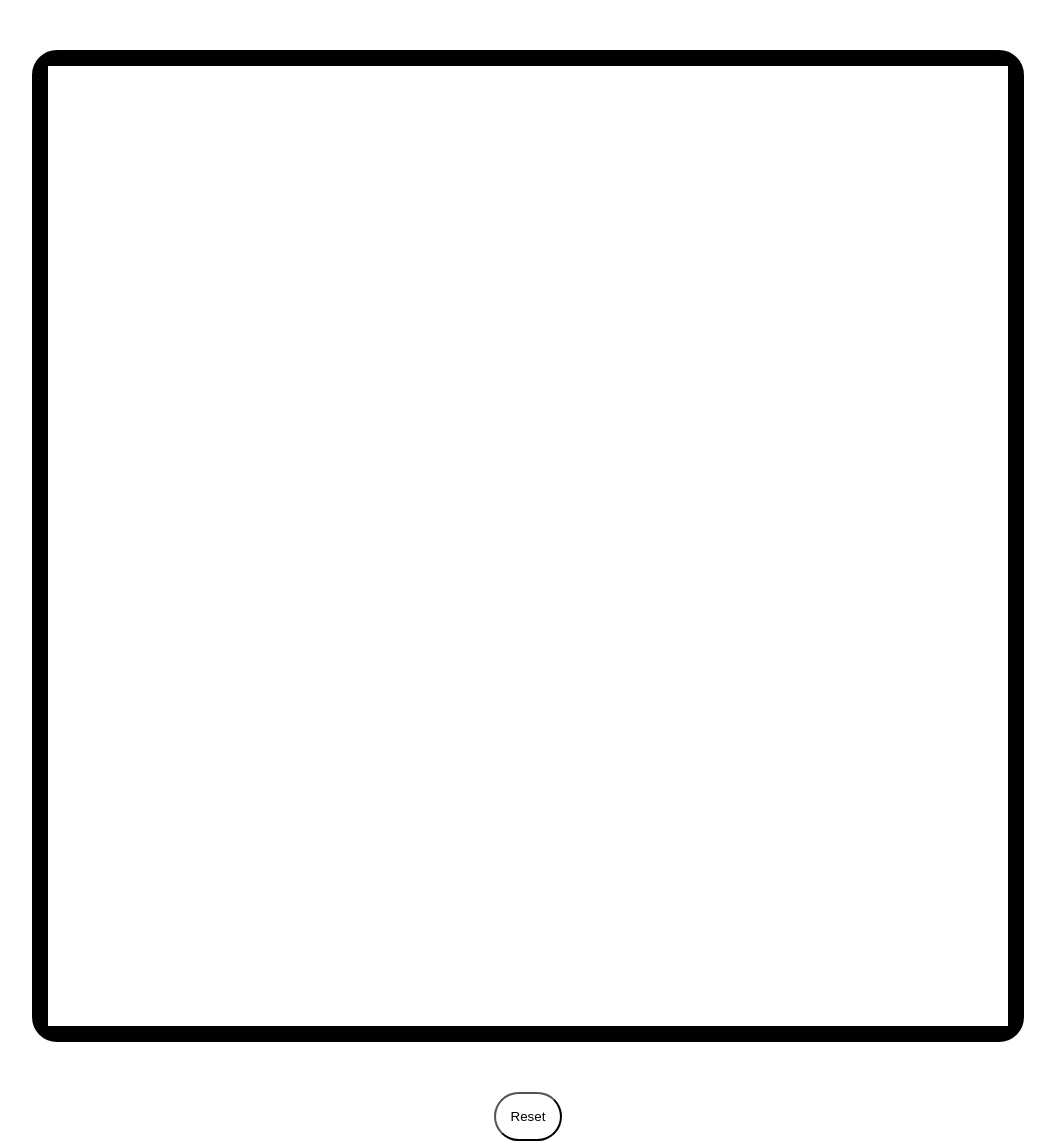
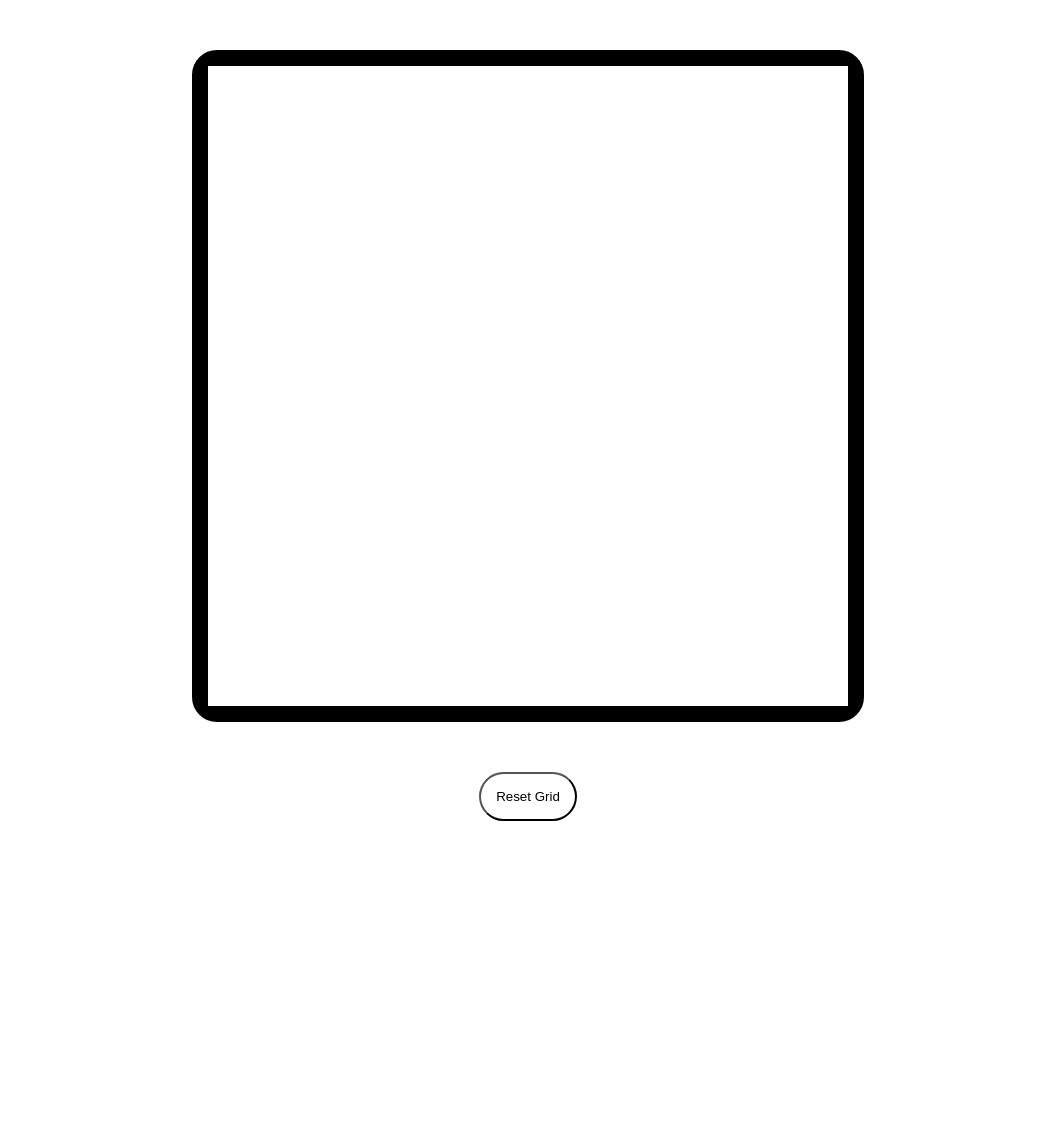
Before and after one commit to ayrt-n/odin-etch-a-sketch, a plain HTML site: page index.html in a window 1280 px wide. Shown: the whole page, without its empty margins (112-1167 px from the left). After the commit the page ends 829 px from the top, so only its background shows below. Drawn offline with Linux system fonts and the light colour scheme.

Commit message:
Clean script.js, index.html, style.css

```diff
--- a/index.html
+++ b/index.html
@@ -13,7 +13,7 @@
         <div class="container"></div>
 
         <div class="nav">
-            <button>Reset</button>
+            <button>Reset Grid</button>
         </div>
     </body>
 </html>
--- a/style.css
+++ b/style.css
@@ -3,8 +3,8 @@
     display: grid;
     grid-template-columns: repeat(16, 1fr);
     background-color: white;
-    height: 960px;
-    width: 960px;
+    height: 640px;
+    width: 640px;
     border: 16px solid black;
     border-radius: 25px;
 }
```
Also changed, not shown: script.js (+7 -4 lines).
